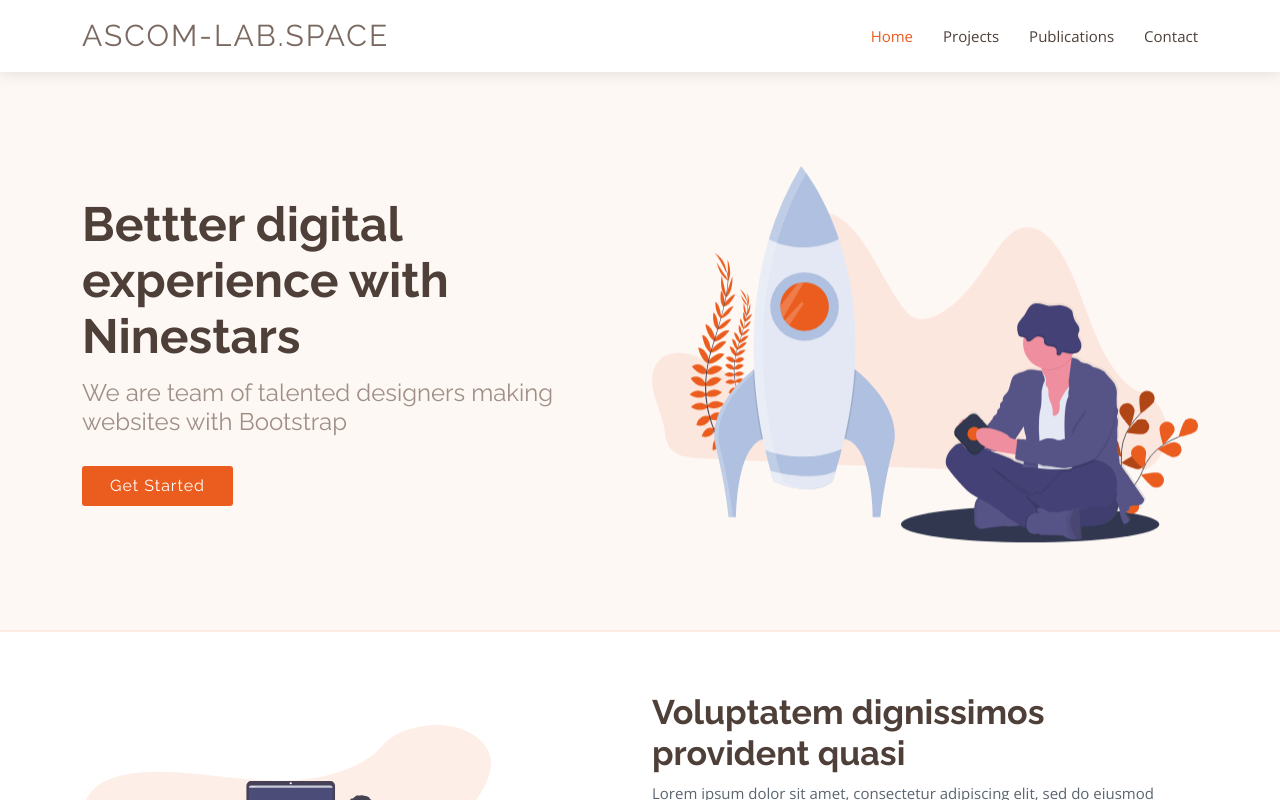
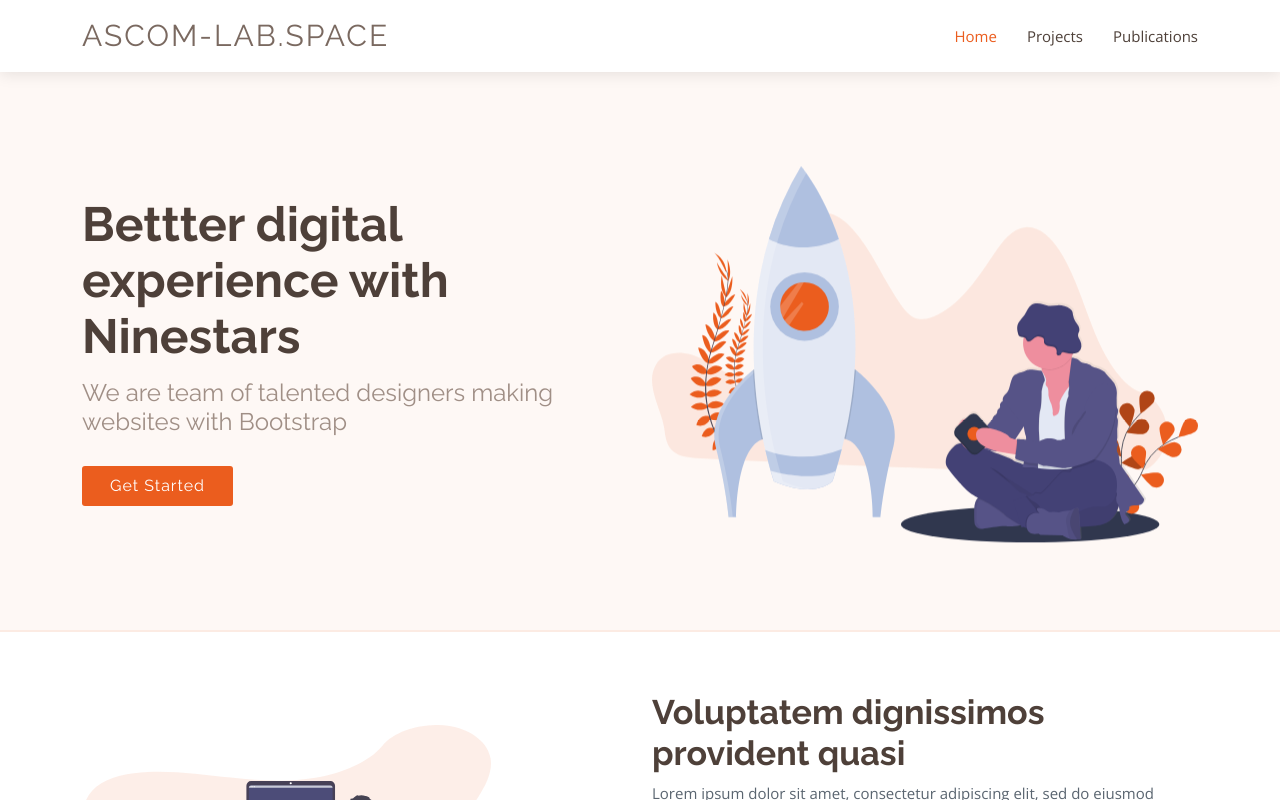
Before and after one commit to ascomlab/ascomweb, a plain HTML site: page index.html in a window 1280 px wide. Shown: the top 800 px of the page. Drawn offline with nearby package versions, Linux system fonts and the light colour scheme.

Commit message:
Update index.html

```diff
--- a/index.html
+++ b/index.html
@@ -74,8 +74,8 @@
             </ul>
           </li>-->
 
-          <li><a class="nav-link scrollto" href="#contact">Contact</a></li>
-         <!-- <li><a class="getstarted scrollto" href="#about">Get Started</a></li>-->
+          <!--<li><a class="nav-link scrollto" href="#contact">Contact</a></li>
+          <li><a class="getstarted scrollto" href="#about">Get Started</a></li>-->
         </ul>
         <i class="bi bi-list mobile-nav-toggle"></i>
       </nav><!-- .navbar -->
```
